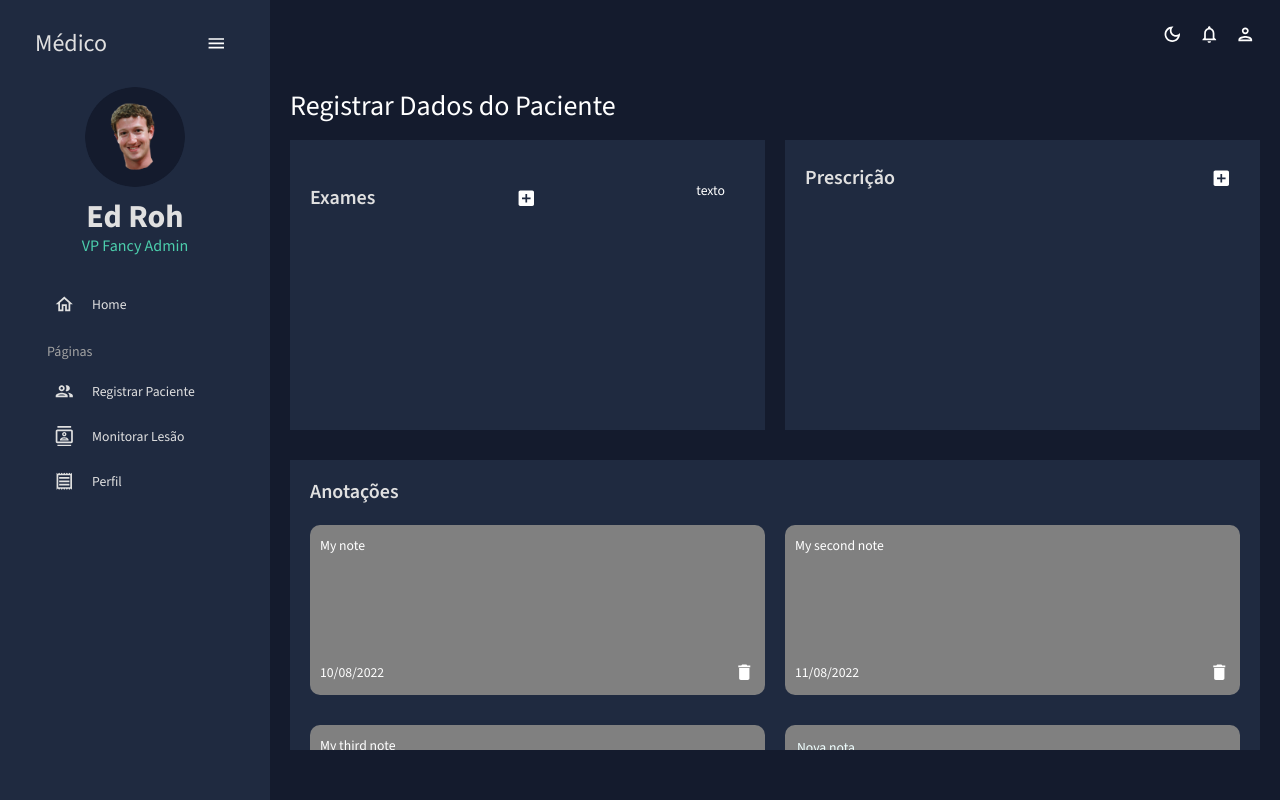
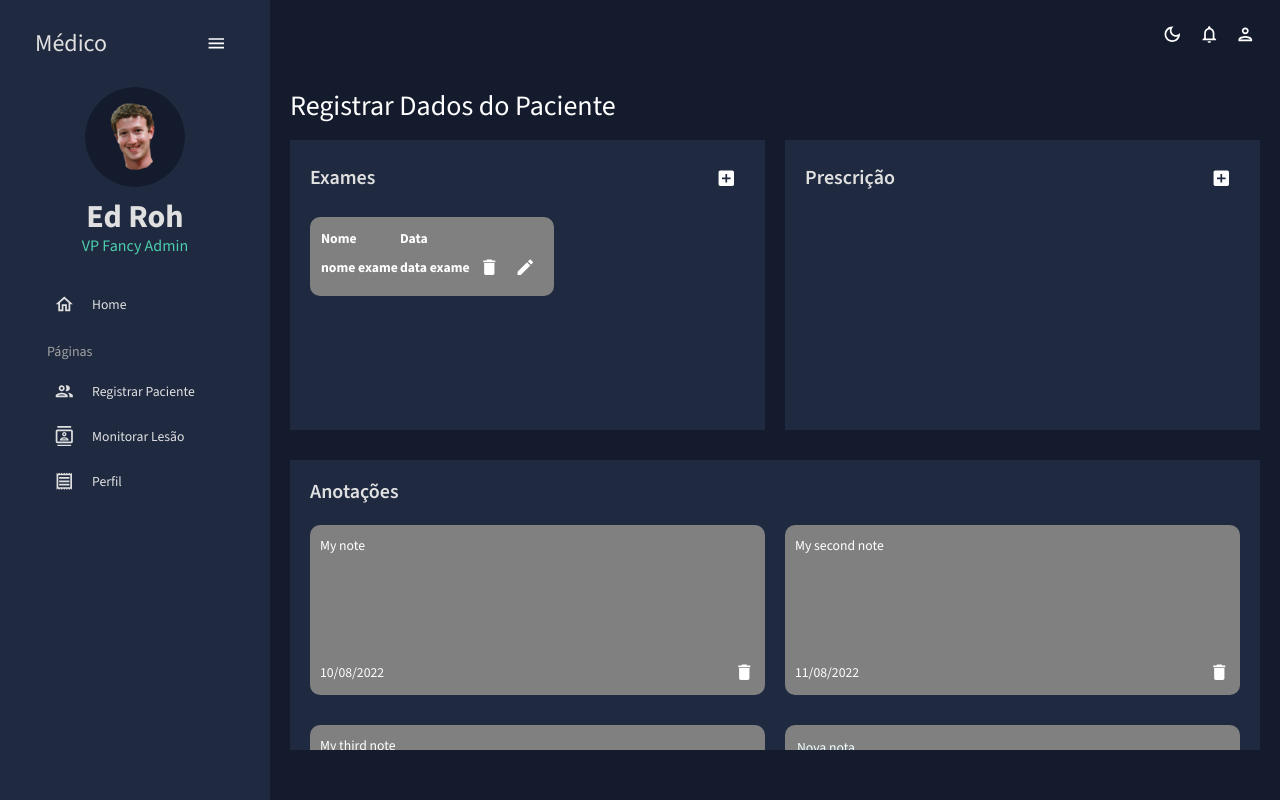
Before and after one commit to joycelimaa/frontProjetoWeb, a React (Vite) app in the folder client/: page /update in a window 1280 px wide. Built offline with nearby package versions, Linux system fonts and the light colour scheme.

Commit message:
tela médico - continuação dos exames I

```diff
--- a/client/src/components/AllExams.jsx
+++ b/client/src/components/AllExams.jsx
@@ -1,13 +1,45 @@
-import { Box } from "@mui/material";
+import { Box,  IconButton, Typography } from "@mui/material";
+import DeleteIcon from "@mui/icons-material/Delete";
+import EditIcon from "@mui/icons-material/Edit";
 
 const AllExams = () => {
     return(
         <Box
+        bgcolor="grey"
+        borderRadius="10px"
+        p="10px"
+        maxHeight="170px"
+        maxWidth="600px"
         display="flex"
-        justifyContent="center"
-        p="20px"
+        flexDirection="column"
+        justifyContent="space-between"
+        whiteSpace="normal"
+        overflow="auto"
     >
-        <p>texto</p>
+        <table>
+            <thead>
+                <th>Nome</th>
+                <th>Data</th>
+            </thead>
+            <tbody>
+            <tr>
+                <th>nome exame</th>
+                <th>data exame</th>
+                <Box
+                display="flex"
+                >
+                    <IconButton><DeleteIcon/></IconButton>
+                    <IconButton><EditIcon/></IconButton>
+                </Box>
+            </tr>
+            </tbody>
+
+        </table>
+
+
+
+
+
     </Box>
     )
 }
--- a/client/src/scenes/update/index.jsx
+++ b/client/src/scenes/update/index.jsx
@@ -33,7 +33,6 @@ function Update(){
             text:"My third note",
             date: "12/08/2022",
         },
-
     ]);
 
     const addNote=(text)=>{
@@ -50,7 +49,6 @@ function Update(){
     const deleteNote = (id) =>{
         const newNotes = notes.filter((note)=>note.id != id)
         setNotes(newNotes)
-
     }
 
     useEffect(()=>{
@@ -66,7 +64,6 @@ function Update(){
             'react-notes-data',
             JSON.stringify(notes)
         )
-
     },[notes])
 
     //Exam part--------------------------------------
@@ -102,14 +99,12 @@ function Update(){
         <Box  m="20px" >
             <h3>Registrar Dados do Paciente</h3>
 
-
             <Box
             display="grid"
             gridTemplateColumns="repeat(12, 1fr)"
             gridAutoRows="140px"
             gap="20px"
             >
-
 
                 {/*exams section*/}
                 <Box
@@ -136,7 +131,7 @@ function Update(){
                         <IconButton onClick={functionOpenPopup}>
                         <AddBoxIcon />
                         </IconButton>
-                        <AllExams></AllExams>
+
                         {/* Exam Popup */}
                         <Dialog open={open} onClose={functionClosePopup} fullWidth>
                         <FormGroup>
@@ -162,7 +157,15 @@ function Update(){
 
                         </FormGroup>
                         </Dialog>
-
+                    </Box>
+                    <Box
+                    mt="20px"
+                    p="0 20px"
+                    display="flex "
+                    justifyContent="space-between"
+                    alignItems="center"
+                    >
+                        <AllExams></AllExams>
                     </Box>
                 </Box>
 
```
